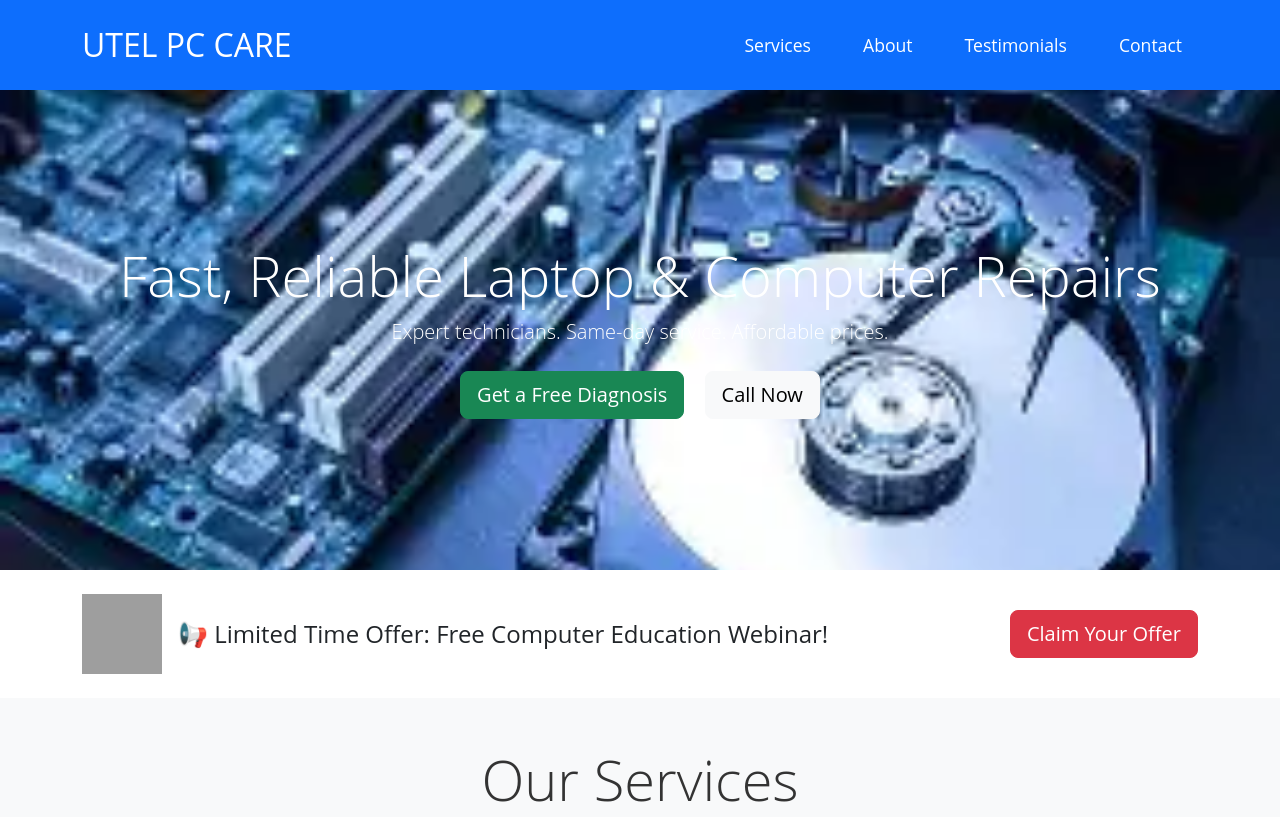
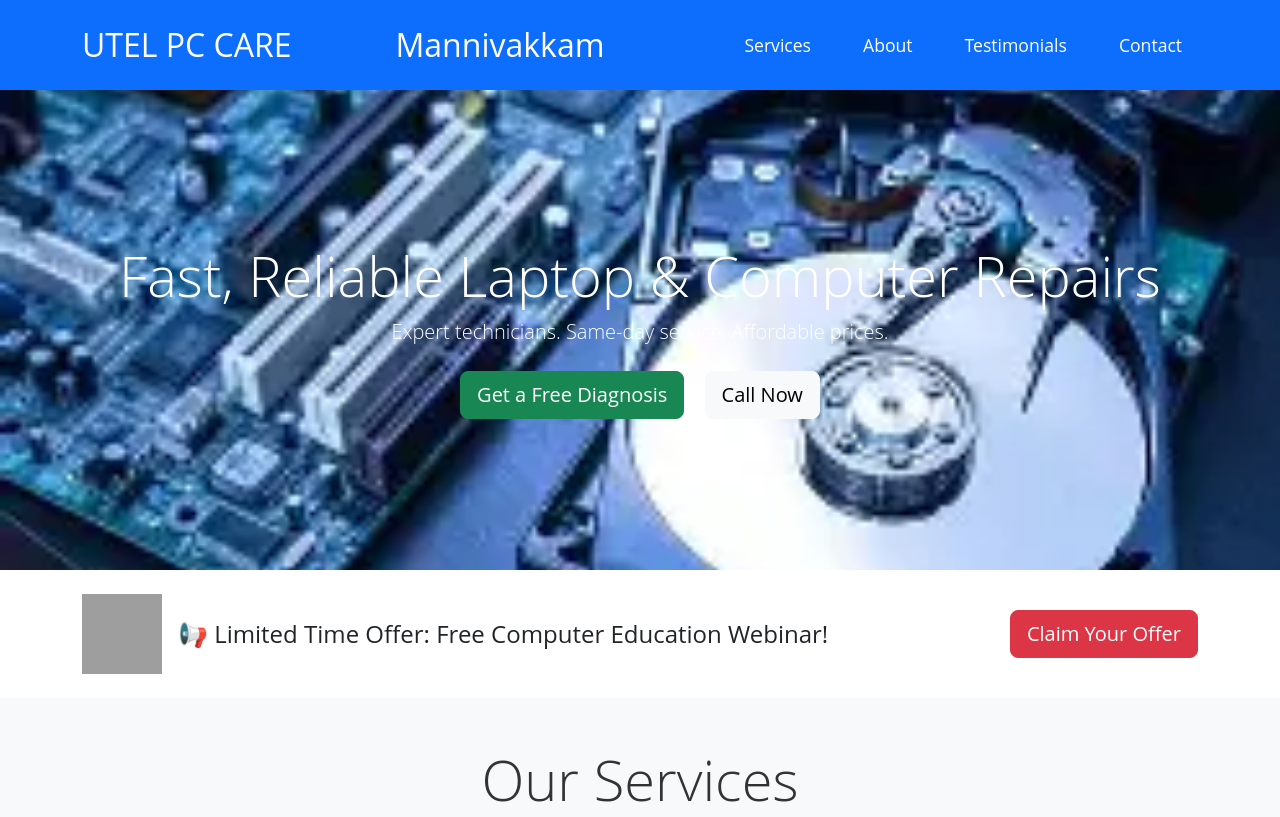
Before and after one commit to utelpccare/utelpccare, a plain HTML site: page index.html in a window 1280 px wide. Shown: the top 817 px of the page. Drawn offline with nearby package versions, Linux system fonts and the light colour scheme; files that its build step writes are made by us from their sources; grey boxes are pictures that could not be loaded.

Commit message:
Update index.html

```diff
--- a/index.html
+++ b/index.html
@@ -15,6 +15,7 @@
   <header id="header" class="bg-primary text-white py-4">
     <div class="container d-flex justify-content-between align-items-center">
       <h1 class="h2 mb-0">UTEL PC CARE</h1>
+      <h3 class="h2 mb-0">Mannivakkam</h3>
       <nav>
         <ul class="nav">
           <li class="nav-item"><a href="#services" class="nav-link text-white">Services</a></li>
```
